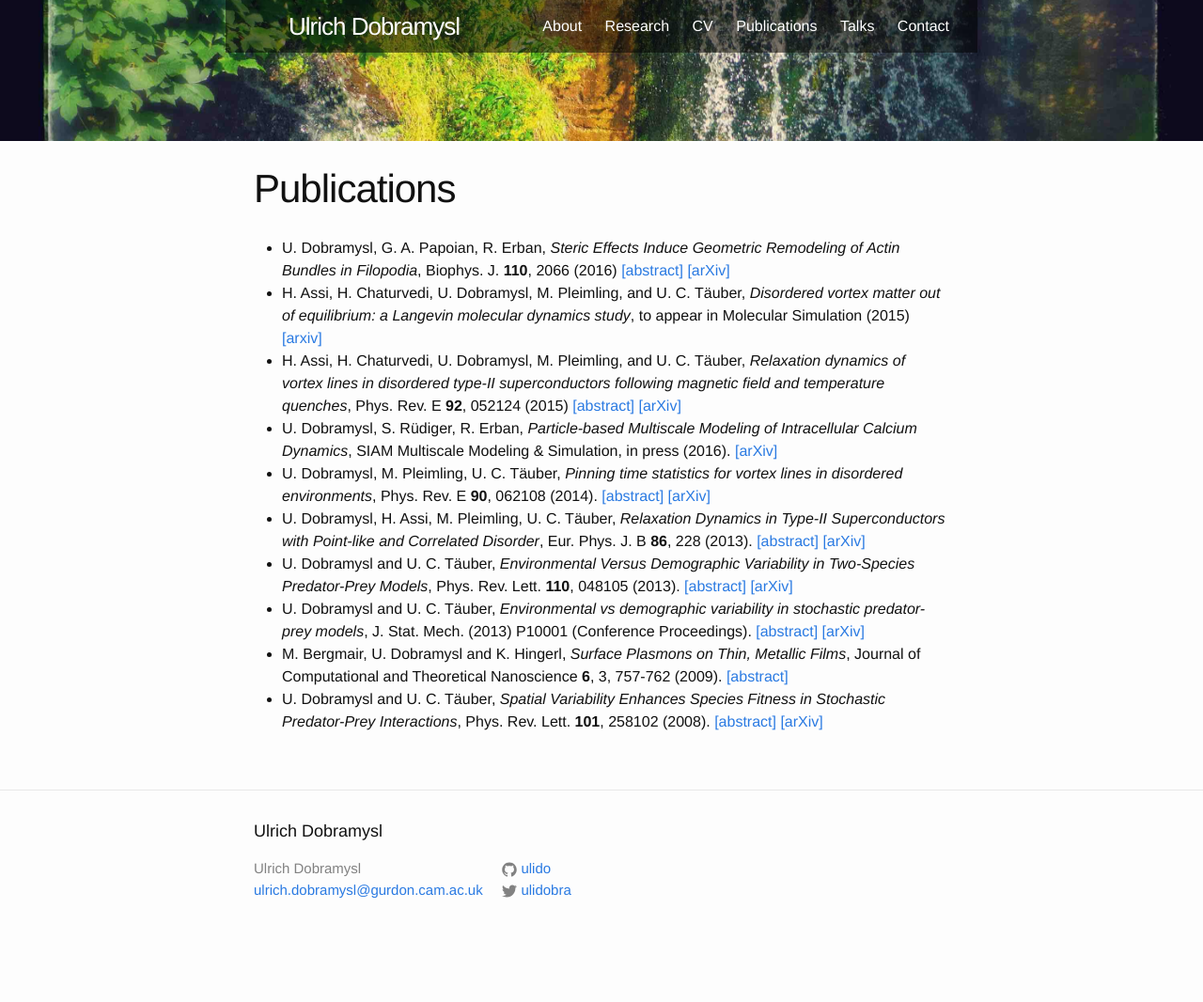
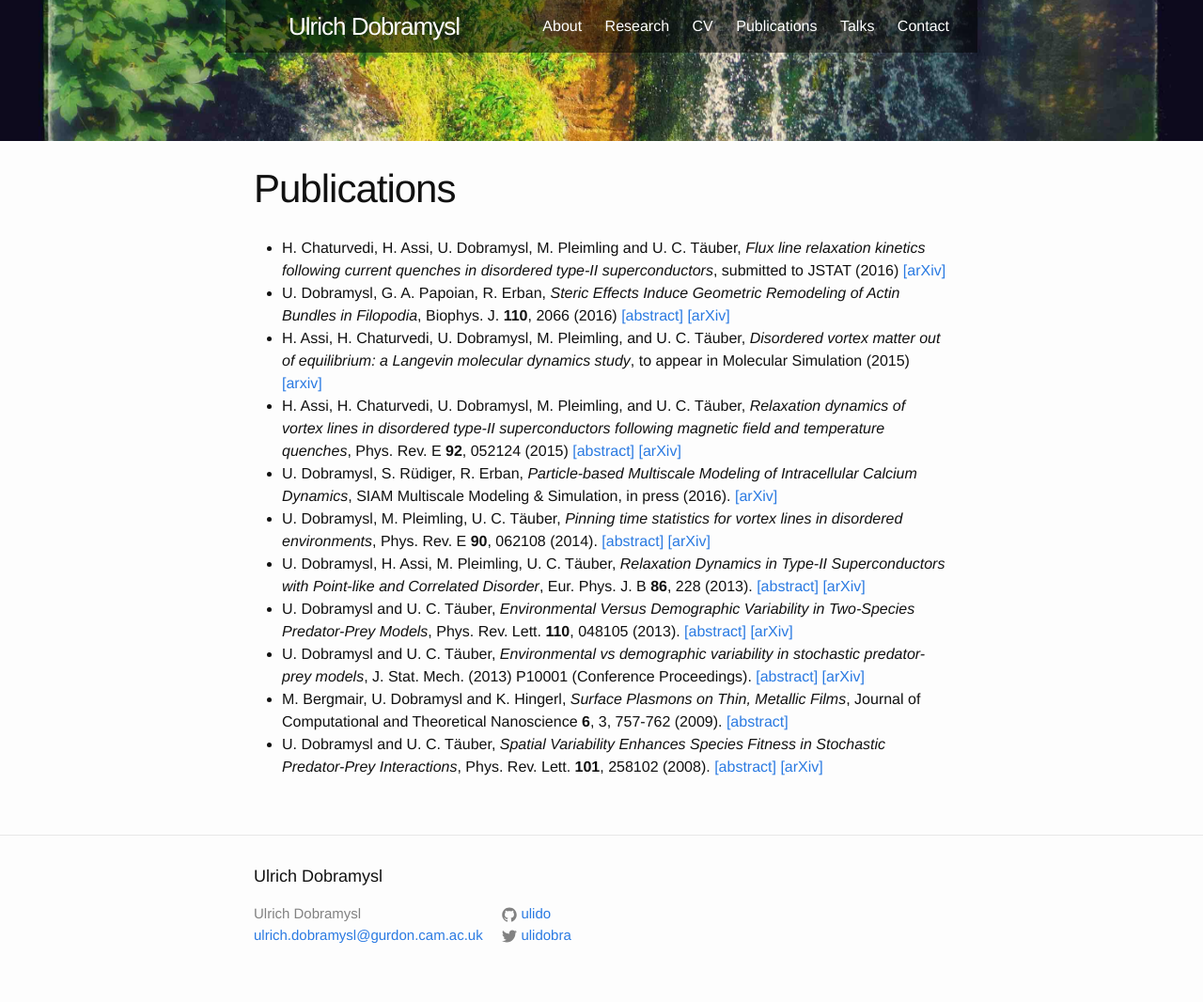
Before and after one commit to ulido/ulido.github.io, a Jekyll site: the page built from 03-publications.md, in a window 1280 px wide. Shown: the whole page at 94% size. Built offline with Jekyll 4.4.1, drawn with Linux system fonts in a browser that asks for light colours; before the commit the page ends 1018 px from its top, so only the background shows below that.

Commit message:
Add Harsh's paper preprint

```diff
--- a/03-publications.md
+++ b/03-publications.md
@@ -4,6 +4,7 @@ title: Publications
 permalink: /publications/
 ---
 
+* H. Chaturvedi, H. Assi, U. Dobramysl, M. Pleimling and U. C. T&auml;uber, *Flux line relaxation kinetics following current quenches in disordered type-II superconductors*, submitted to JSTAT (2016) [[arXiv]](http://arxiv.org/abs/1606.06100)
 * U. Dobramysl, G. A. Papoian, R. Erban, *Steric Effects Induce Geometric Remodeling of Actin Bundles in Filopodia*, Biophys. J. **110**, 2066 (2016) [[abstract]](http://dx.doi.org/10.1016/j.bpj.2016.03.013) [[arXiv]](http://arxiv.org/abs/1605.03119)
 * H. Assi, H. Chaturvedi, U. Dobramysl, M. Pleimling, and U. C.
  T&auml;uber, *Disordered vortex matter out of equilibrium: a Langevin molecular dynamics study*, to appear in Molecular Simulation (2015) [[arxiv]](http://arxiv.org/abs/1509.02227)
```
